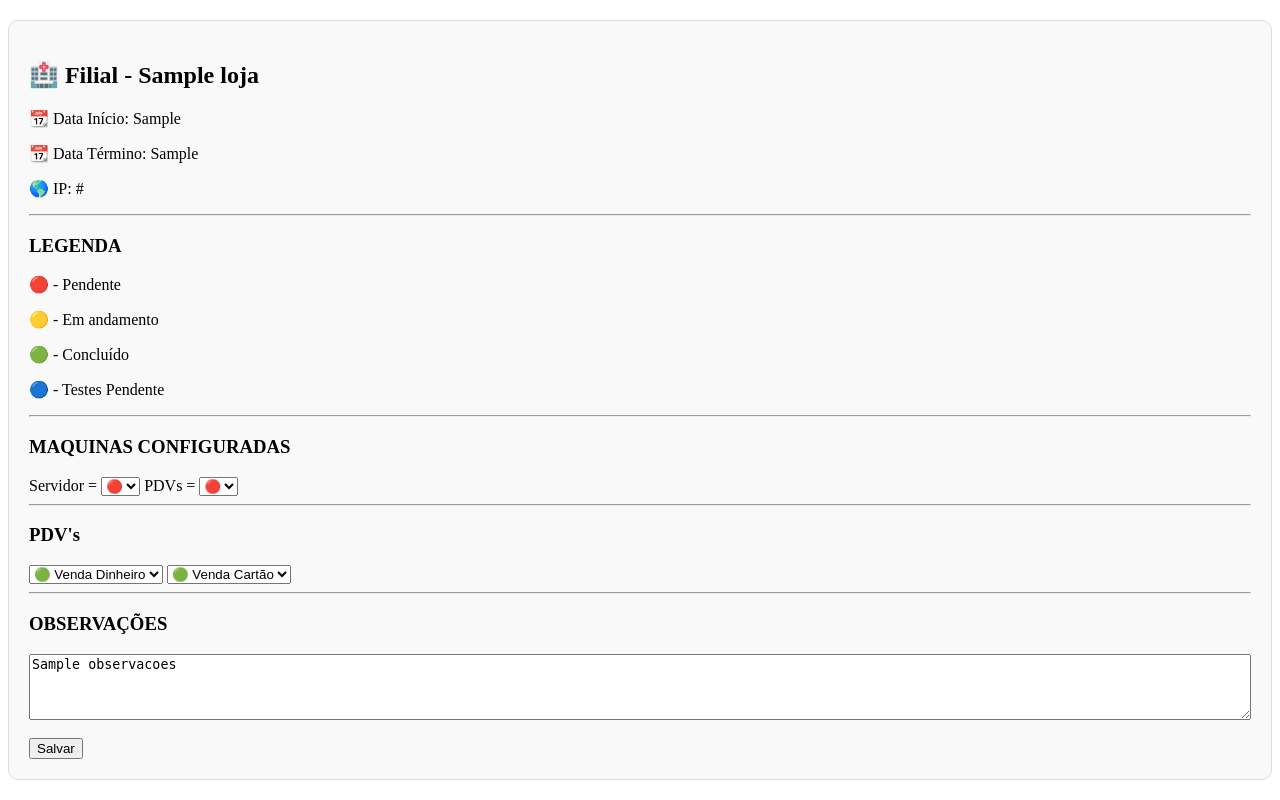
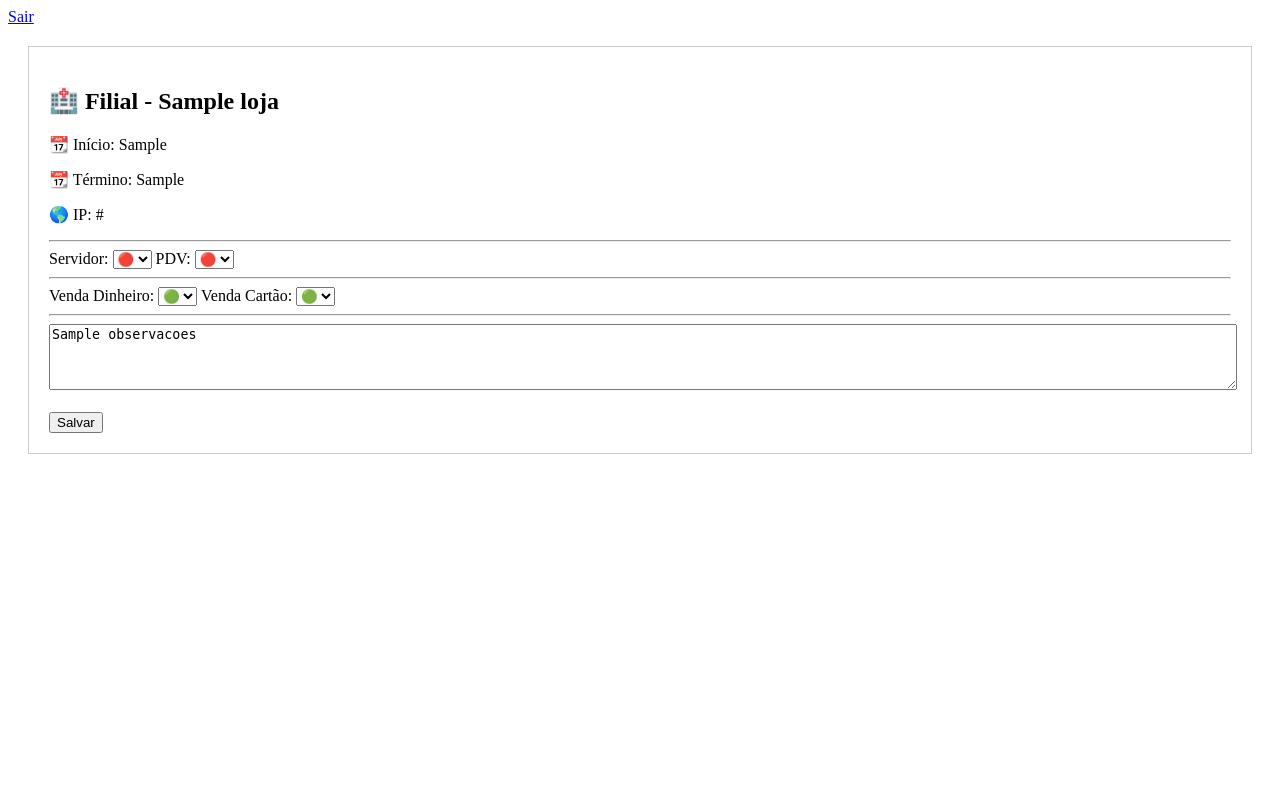
Before and after one commit to ALMDPSP/preload_app, a Flask app: template templates/index.html in a window 1280 px wide. Run offline with Flask 3, Linux system fonts and the light colour scheme; the template is opened without the code that fills it: most values are stand-ins (such as "Sample title", 1, 10 or a date in 2020); some libraries are stand-ins or nearby versions.

Commit message:
Update index.html

```diff
--- a/templates/index.html
+++ b/templates/index.html
@@ -1,91 +1,62 @@
-<style>
-.status-btn {
-    border: none;
-    font-size: 20px;
-    cursor: pointer;
-}
+<!DOCTYPE html>
+<html>
+<head>
+    <title>Preload</title>
+</head>
+<body>
 
-.vermelho { color: red; }
-.amarelo { color: orange; }
-.verde { color: green; }
-.azul { color: blue; }
-
-.card {
-    border: 1px solid #ddd;
-    padding: 20px;
-    margin: 20px 0;
-    border-radius: 10px;
-    background: #f9f9f9;
-}
-</style>
+<a href="/logout">Sair</a>
 
 {% if registros|length == 0 %}
-
-<div style="padding:40px;text-align:center;">
-    <h2>Nenhuma filial cadastrada</h2>
+    <h3>Nenhuma filial cadastrada</h3>
     <p>Cadastre a primeira filial para começar.</p>
-</div>
-
-{% else %}
+{% endif %}
 
 {% for registro in registros %}
 
 <form method="POST" action="/salvar">
 
-<div class="card">
+<div style="border:1px solid #ccc; padding:20px; margin:20px;">
 
 <h2>🏥 Filial - {{ registro.loja }}</h2>
-<p>📆 Data Início: {{ registro.entrada_ti }}</p>
-<p>📆 Data Término: {{ registro.term_obra }}</p>
+<p>📆 Início: {{ registro.entrada_ti }}</p>
+<p>📆 Término: {{ registro.term_obra }}</p>
 <p>🌎 IP: {{ registro.link }}</p>
 
 <hr>
 
-<h3>LEGENDA</h3>
-<p>🔴 - Pendente</p>
-<p>🟡 - Em andamento</p>
-<p>🟢 - Concluído</p>
-<p>🔵 - Testes Pendente</p>
-
-<hr>
-
-<h3>MAQUINAS CONFIGURADAS</h3>
-
-Servidor =
+Servidor:
 <select name="servidor_status">
     <option value="vermelho" {% if registro.servidor_status == "vermelho" %}selected{% endif %}>🔴</option>
     <option value="amarelo" {% if registro.servidor_status == "amarelo" %}selected{% endif %}>🟡</option>
     <option value="verde" {% if registro.servidor_status == "verde" %}selected{% endif %}>🟢</option>
-    <option value="azul" {% if registro.servidor_status == "azul" %}selected{% endif %}>🔵</option>
 </select>
 
-PDVs =
+PDV:
 <select name="pdv_status">
     <option value="vermelho" {% if registro.pdv_status == "vermelho" %}selected{% endif %}>🔴</option>
     <option value="amarelo" {% if registro.pdv_status == "amarelo" %}selected{% endif %}>🟡</option>
     <option value="verde" {% if registro.pdv_status == "verde" %}selected{% endif %}>🟢</option>
-    <option value="azul" {% if registro.pdv_status == "azul" %}selected{% endif %}>🔵</option>
 </select>
 
 <hr>
 
-<h3>PDV's</h3>
-
+Venda Dinheiro:
 <select name="venda_dinheiro">
-    <option value="verde" {% if registro.venda_dinheiro == "verde" %}selected{% endif %}>🟢 Venda Dinheiro</option>
-    <option value="amarelo" {% if registro.venda_dinheiro == "amarelo" %}selected{% endif %}>🟡 Venda Dinheiro</option>
-    <option value="vermelho" {% if registro.venda_dinheiro == "vermelho" %}selected{% endif %}>🔴 Venda Dinheiro</option>
+    <option value="verde" {% if registro.venda_dinheiro == "verde" %}selected{% endif %}>🟢</option>
+    <option value="amarelo" {% if registro.venda_dinheiro == "amarelo" %}selected{% endif %}>🟡</option>
+    <option value="vermelho" {% if registro.venda_dinheiro == "vermelho" %}selected{% endif %}>🔴</option>
 </select>
 
+Venda Cartão:
 <select name="venda_cartao">
-    <option value="verde" {% if registro.venda_cartao == "verde" %}selected{% endif %}>🟢 Venda Cartão</option>
-    <option value="amarelo" {% if registro.venda_cartao == "amarelo" %}selected{% endif %}>🟡 Venda Cartão</option>
-    <option value="vermelho" {% if registro.venda_cartao == "vermelho" %}selected{% endif %}>🔴 Venda Cartão</option>
+    <option value="verde" {% if registro.venda_cartao == "verde" %}selected{% endif %}>🟢</option>
+    <option value="amarelo" {% if registro.venda_cartao == "amarelo" %}selected{% endif %}>🟡</option>
+    <option value="vermelho" {% if registro.venda_cartao == "vermelho" %}selected{% endif %}>🔴</option>
 </select>
 
 <hr>
 
-<h3>OBSERVAÇÕES</h3>
 <textarea name="observacoes" rows="4" style="width:100%">{{ registro.observacoes }}</textarea>
 
 <input type="hidden" name="vd" value="{{ registro.vd }}">
@@ -99,4 +70,5 @@ PDVs =
 
 {% endfor %}
 
-{% endif %}
+</body>
+</html>
```
